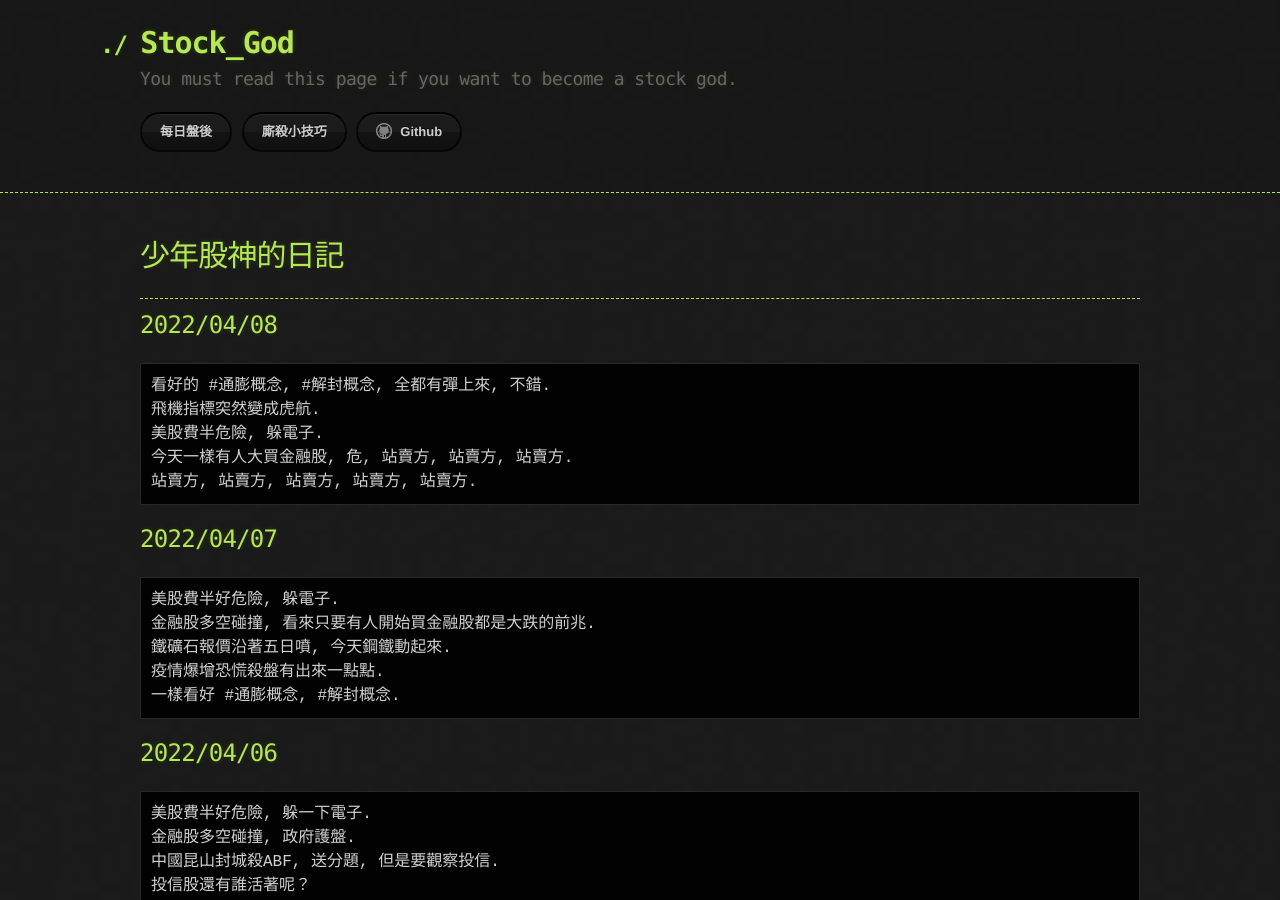
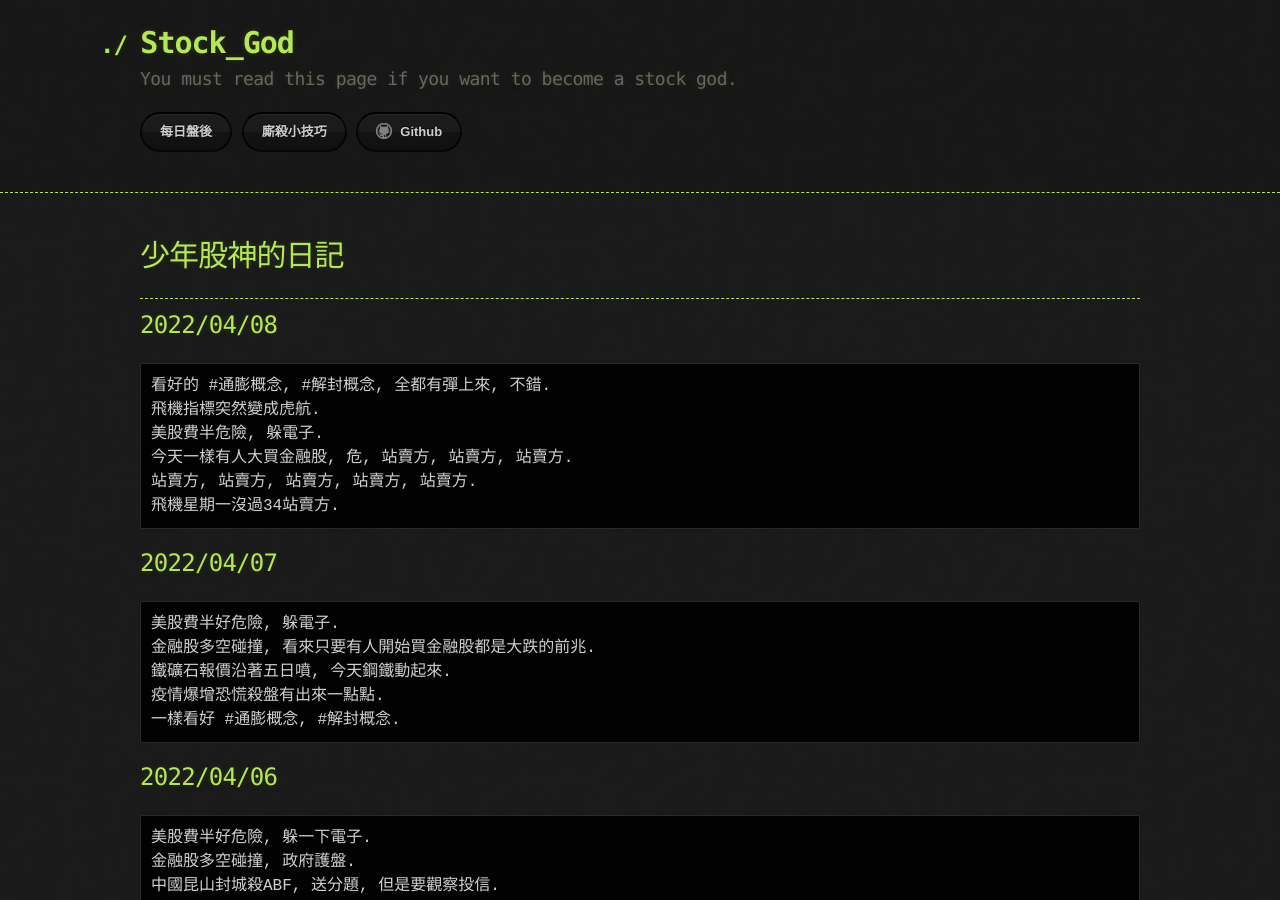
Before and after one commit to lepg5487/Stock_God, a Jekyll site: the page built from index.md, in a window 1280 px wide and 900 px high. Built offline with Jekyll 4.4.1, drawn with Linux system fonts in a browser that asks for light colours; our own code applies the rules of GitHub Pages for plain Markdown files.

Commit message:
Update index.md

````diff
--- a/index.md
+++ b/index.md
@@ -13,6 +13,7 @@ layout: testlayouts
 美股費半危險, 躲電子.
 今天一樣有人大買金融股, 危, 站賣方, 站賣方, 站賣方.
 站賣方, 站賣方, 站賣方, 站賣方, 站賣方.
+飛機星期一沒過34站賣方.
 ```
 
 ## 2022/04/07
````
